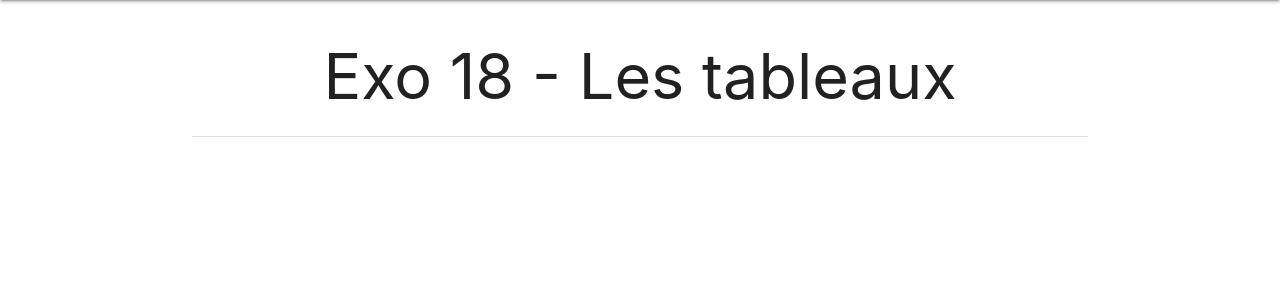
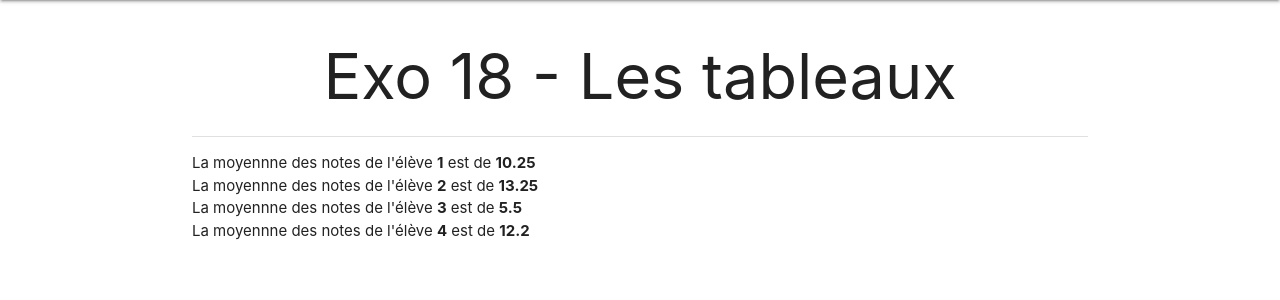
Before and after one commit to totomatix/CorrectionExosPHPCDA7, a PHP site: page /exercices/exo18/index.php in a window 1280 px wide. Shown: the part 64-364 px from the top of the page. Run offline with PHP 8.4, Linux system fonts and the light colour scheme.

Commit message:
Correction exos 18 et 19

```diff
--- a/exercices/exo18/index.php
+++ b/exercices/exo18/index.php
@@ -4,6 +4,24 @@ $titre = "Exo 18 - Les tableaux"; // Mettre le titre de la page
 <!-- mettre votre code ici -->
 <?php
 
+// création du tableau de tableaux de notes
+$tableau_notes = [
+    [12,4,7,18],
+    [14,14,17,8],
+    [2,4,7,9],
+    [12,4,7,18,20]
+];
+
+// affichage de la moyenne des notes de chaque élève
+foreach ($tableau_notes as $index => $notes_eleve) {
+    echo "La moyennne des notes de l'élève <b>" . ($index+1) . '</b> est de <b> ' . moyenne($notes_eleve) . '</b><br>';
+}
+
+// Mes fonctions
+function moyenne(array $tab) : float
+{
+    return round(array_sum($tab)/count($tab),2);
+}
 ?>
 
 <?php
```
Also changed, not shown: exercices/exo19/index.php (+20 -0 lines).
